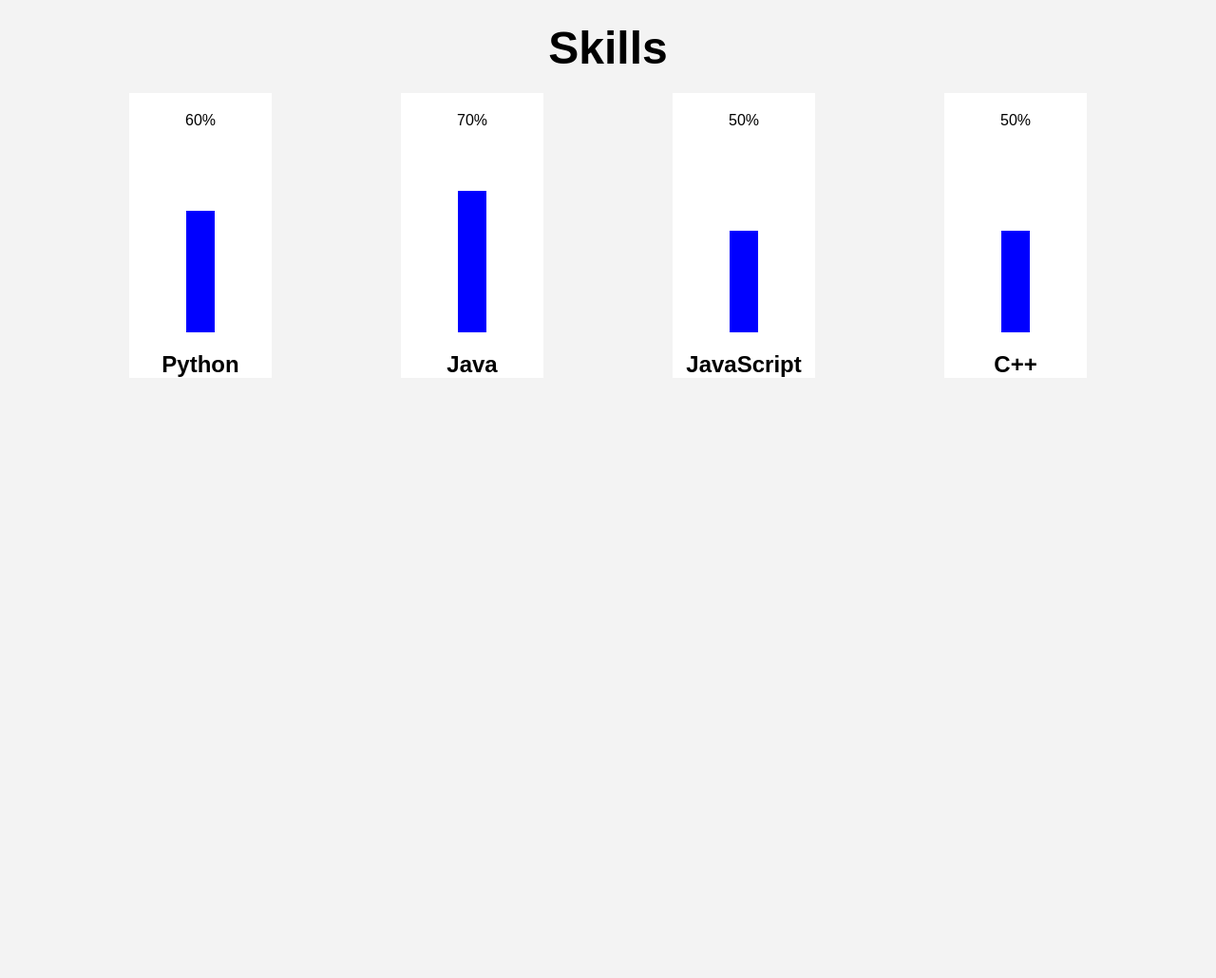
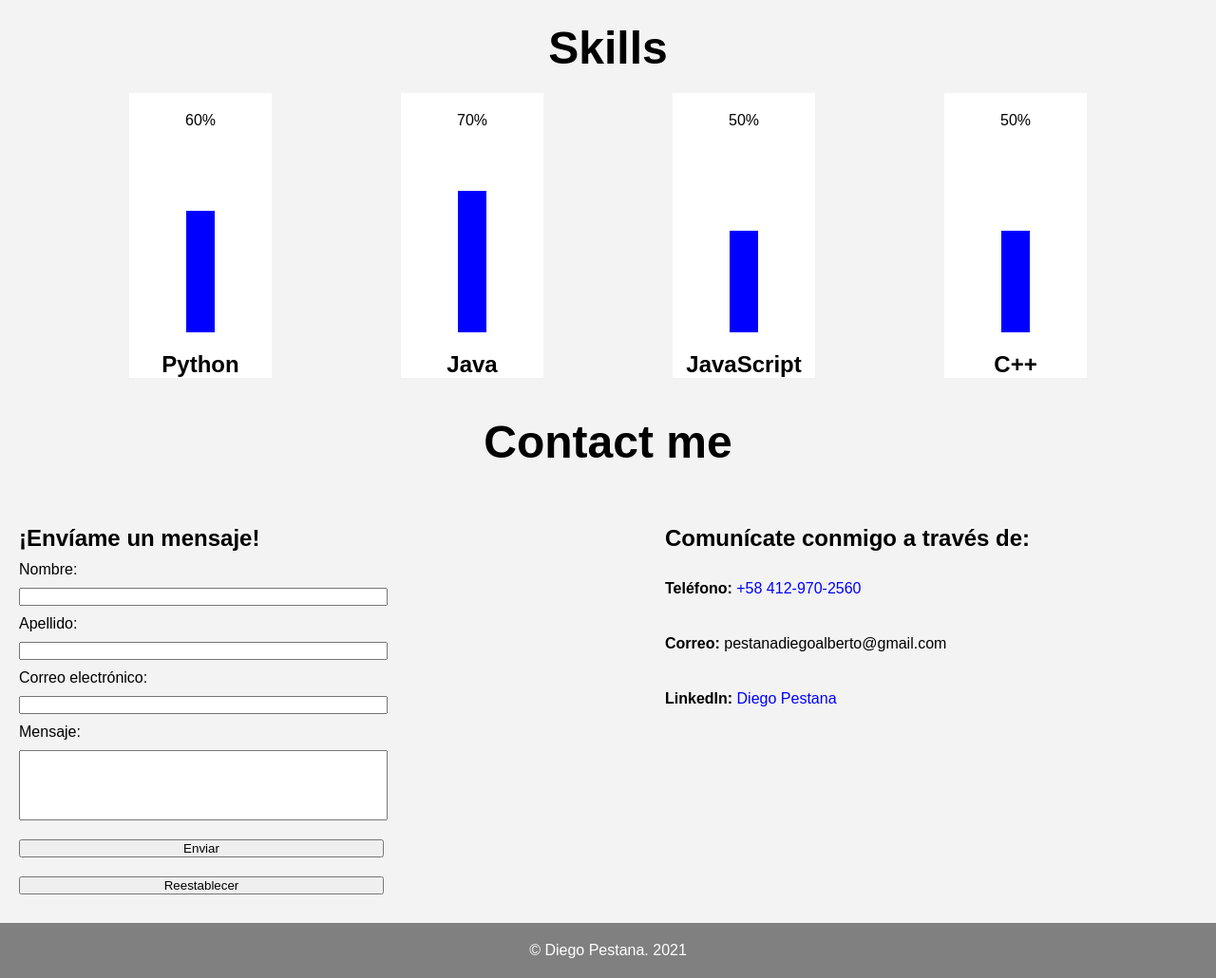
Before and after one commit to pestanadiego/portfolio, a plain HTML site: page index.html in a window 1280 px wide. Shown: the part 3023-4053 px from the top of the page at 95% size. Before the commit the page ends 3421 px from the top, so only its background shows below. Drawn offline with Linux system fonts and the light colour scheme.

Commit message:
Implementación básica contact-me

```diff
--- a/index.html
+++ b/index.html
@@ -13,10 +13,10 @@
             <nav>
                 <h1><a href="">Diego Pestana</a></h1>
                 <ul>
-                    <li><a href="">Experience</a></li>
-                    <li><a href="">About me</a></li>
-                    <li><a href="">Skills</a></li>
-                    <li><a href="">Contact me</a></li>
+                    <li><a href="#experience">Experience</a></li>
+                    <li><a href="#about-me">About me</a></li>
+                    <li><a href="#skills">Skills</a></li>
+                    <li><a href="#contact-me">Contact me</a></li>
                 </ul>
                 <img class="menu-icon" src="/img/menu.svg" alt="menu">
             </nav>
@@ -30,7 +30,7 @@
             </div>
         </div>
 
-        <section class="experience-section">
+        <section class="experience-section" id="experience">
             <h1 class="title-section">Experiencia</h1>
             <div class="experience">
                 <div class="experience-item">
@@ -74,7 +74,7 @@
             </div>
         </section>
 
-        <section class="about-me-section">
+        <section class="about-me-section" id="about-me">
             <h1 class="title-section">About me</h1>
             <div class="about-me">
                 <div class="info-me">
@@ -94,12 +94,51 @@
             </div>
         </section>
 
-        <section class="skills-section">
+        <section class="skills-section" id="skills">
             <h1 class="title-section">Skills</h1>
             <div class="skills">
 
             </div>
         </section>
+
+        <section class="contact-me-section" id="contact-me">
+            <h1 class="title-section">Contact me</h1>
+            <div class="contact-me">
+                <div class="form-box">
+                    <h2>¡Envíame un mensaje!</h2>
+                    <form class="form">
+                        <label for="name">Nombre:</label>
+                        <br>
+                        <input type="text" id="name" name="name" required>
+                        <br>
+                        <label for="surname">Apellido:</label>
+                        <br>
+                        <input type="text" id="surname" name="surname" required>
+                        <br>
+                        <label for="email">Correo electrónico:</label>
+                        <br>
+                        <input type="text" name="email" id="email" minlength="12">
+                        <br>
+                        <label for="message">Mensaje:</label>
+                        <br>
+                        <input type="textarea" class="message" name="message" id="message" required>
+                        <br>
+                        <input type="submit" value="Enviar">
+                        <input type="reset" value="Reestablecer">
+                    </form>
+                </div>
+                <div class="contact-info">
+                    <h2>Comunícate conmigo a través de: </h2>
+                    <p><span>Teléfono:</span> <a target="_blank" href="https://wa.me/584129702560">+58 412-970-2560</a></p>
+                    <p><span>Correo:</span> pestanadiegoalberto@gmail.com</p>
+                    <p><span>LinkedIn:</span> <a target="_blank" href="https://www.linkedin.com/in/diego-pestana-b487a0160/">Diego Pestana</a></p>
+                </div>
+            </div>
+        </section>
+
+        <footer>
+            <p>© Diego Pestana. 2021</p>
+        </footer>
     </div>
 
     <script src="main.js"></script>
--- a/main.js
+++ b/main.js
@@ -4,6 +4,7 @@ const imageHero = document.querySelector('.hero-image');
 const buttonHeroLeft = document.querySelector('.button-left');
 const buttonHeroRight = document.querySelector('.button-right');
 const skillsBlock = document.querySelector('.skills');
+const form = document.querySelector('.form');
 
 // Everytime the icon menu is clicked, the navigation links will pop up
 menu.addEventListener('click', () => {
@@ -105,3 +106,18 @@ function showSkills(skills) {
         skillBar.style.height = percentage + '%';
     }
 }
+
+// Form action
+form.addEventListener('submit', () => {
+        if(!(email.value.includes('@'))) {
+            alert('Uno de sus datos no ha sido ingresado correctamente. Inténtelo de nuevo');
+        } else {
+            console.log(`
+            Nombre: ${form.elements['name'].value}
+            Apellido: ${surname.value}
+            Correo electrónico: ${email.value}
+            Mensaje: ${message.value}
+            `);
+            alert('Su solicitud ha sido enviada');
+        }
+});
--- a/styles.css
+++ b/styles.css
@@ -172,6 +172,7 @@ li a {
     display: flex;
     justify-content: space-evenly;
     height: 100%;
+    margin-bottom: 20px;
 }
 
 .skill-item {
@@ -203,6 +204,65 @@ li a {
 
 .skill-item h2 {
     padding-top: 20px;
+}
+
+.contact-me {
+    display: flex;
+    flex-wrap: wrap-reverse;
+    margin-top: 20px;
+}
+
+.form-box {
+    width: 50%;
+    padding: 20px;
+}
+
+.form-box h2 {
+    margin-bottom: 10px;
+}
+
+.form-box label {
+    margin: 5px 0;
+}
+
+.form-box input {
+    margin: 10px 0;
+    width: 60%;
+}
+
+.form-box .message {
+    height: 70px;
+}
+
+.contact-info {
+    padding: 20px;
+}
+
+.contact-info h2 {
+    margin-bottom: 10px;
+}
+
+.contact-info p {
+    padding: 20px 0;
+}
+
+.contact-info p span {
+    font-weight: bold;
+}
+
+.contact-info p a {
+    color: blue;
+    text-decoration: none;
+}
+
+footer {
+    background-color: grey;
+    color: white;
+    text-align: center;
+}
+
+footer p {
+    padding: 20px;
 }
 
 @media (max-width: 650px) {
@@ -242,3 +302,13 @@ li a {
         flex-wrap: wrap-reverse;
     }
 }
+
+@media (max-width: 930px) {
+    .form-box {
+        width: 100%;
+    }
+
+    .form-box input {
+        width: 80%;
+    }
+}
```
